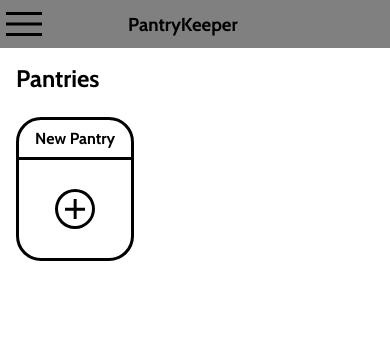
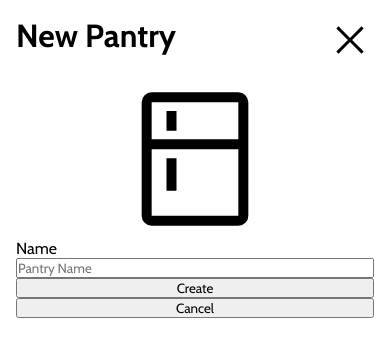
Before and after one commit to aliv314/pantrykeeper, a React (Create React App) app in the folder client/: page /my-pantry in a window 390 px wide. Shown: the top 356 px of the page. Built offline with nearby package versions, Linux system fonts and the light colour scheme; no server answers.

Commit message:
Finsihed styling mobile new pantry

```diff
--- /dev/null
+++ b/client/src/components/Modals/ModalPantries/NewPantryModal/NewPantryModal.js
@@ -0,0 +1,32 @@
+import './NewPantryModal.scss'
+import closeIcon from '../../../../assets/images/icons/close.svg'
+import pantryIcon from '../../../../assets/images/icons/kitchen.svg'
+const NewPantryModal = (props) => {
+    const {show} = props;
+
+    if(!show){
+        return null;
+    }
+
+    return (
+        <div className="new-pantry">
+            <div className='new-pantry__content'>
+                <div className='new-pantry__head'>
+                    <h1 className='new-pantry__title'> New Pantry </h1>
+                    <img src={closeIcon} alt={'Icon to close modal.'}/>
+                </div>
+                <form className='new-pantry__form'>
+                    <img className = 'new-pantry__icon' src={pantryIcon} alt='Kitchen Icon'/>
+                    <p className='new-pantry__label'> Name </p>
+                    <input className='new-pantry__input' placeholder="Pantry Name"></input>
+                    <div className='new-pantry__buttons'>
+                        <button className='new-pantry__button' type = "submit">Create</button>
+                        <button className='new-pantry__button' type = "button"> Cancel </button>
+                    </div>
+                </form>
+            </div>
+        </div>
+    )
+}
+
+export default NewPantryModal;
--- /dev/null
+++ b/client/src/components/Modals/ModalPantries/NewPantryModal/NewPantryModal.scss
@@ -0,0 +1,45 @@
+@use '../../../../styles/mixins' as *;
+@use '../../../../styles/variables' as *;
+
+.new-pantry{
+
+    position: absolute;
+    top: 0;
+    left: 0;
+
+    width: 100%;
+    height: 100%;
+
+    background-color: rgba($color: #000000, $alpha: 0.5);
+    display: flex;
+    align-items: center;
+    justify-content: center;
+
+    &__content{
+        background-color: white;
+        @include padding-baseline;
+        height: 100%;
+        width: 100%;
+        overflow: auto;
+    }
+    &__head{
+        display: flex;
+        align-items: center;
+    }
+    &__title{
+        margin-right: auto;
+        @include margin-headline;
+    }
+    &__icon{
+        height: 10rem;
+    }
+    &__form{
+        display: flex;
+        flex-direction: column;
+    }
+    &__buttons{
+    }
+    &__button{
+        width: 100%;
+    }
+}
--- a/client/src/pages/Pantries/Pantries.js
+++ b/client/src/pages/Pantries/Pantries.js
@@ -1,14 +1,16 @@
 import { useNavigate } from 'react-router-dom';
 import NewCard from '../../components/Cards/NewCard/NewCard';
+import NewPantryModal from '../../components/Modals/ModalPantries/NewPantryModal/NewPantryModal';
 import './Pantries.scss'
 
 const Pantries = () => {
     const nav = useNavigate();
     const newPantryHandler = () => {
-        nav('/new-pantry')
+
     }
     return (
     <div className='pantries'>
+        <NewPantryModal show={true}></NewPantryModal>
         <div className='pantries__title'>
             <h2> Pantries </h2>
         </div>
```
